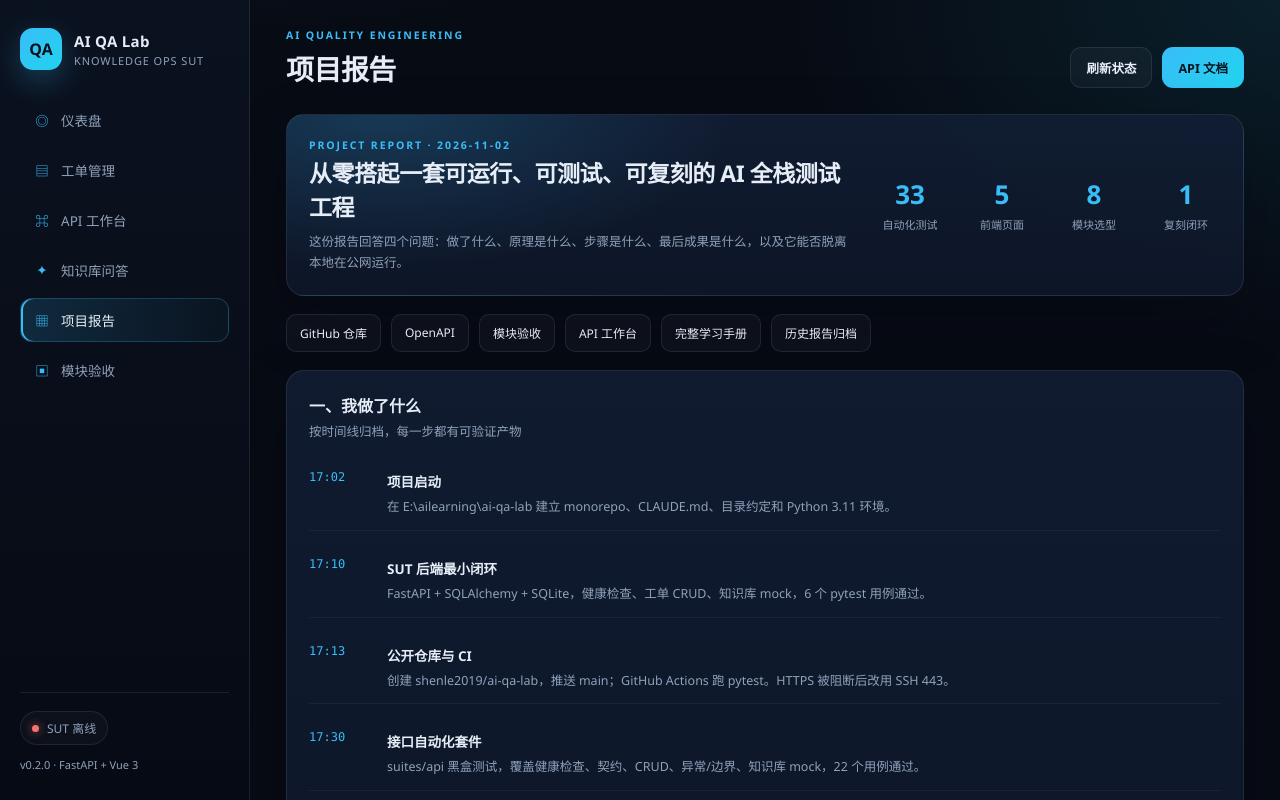
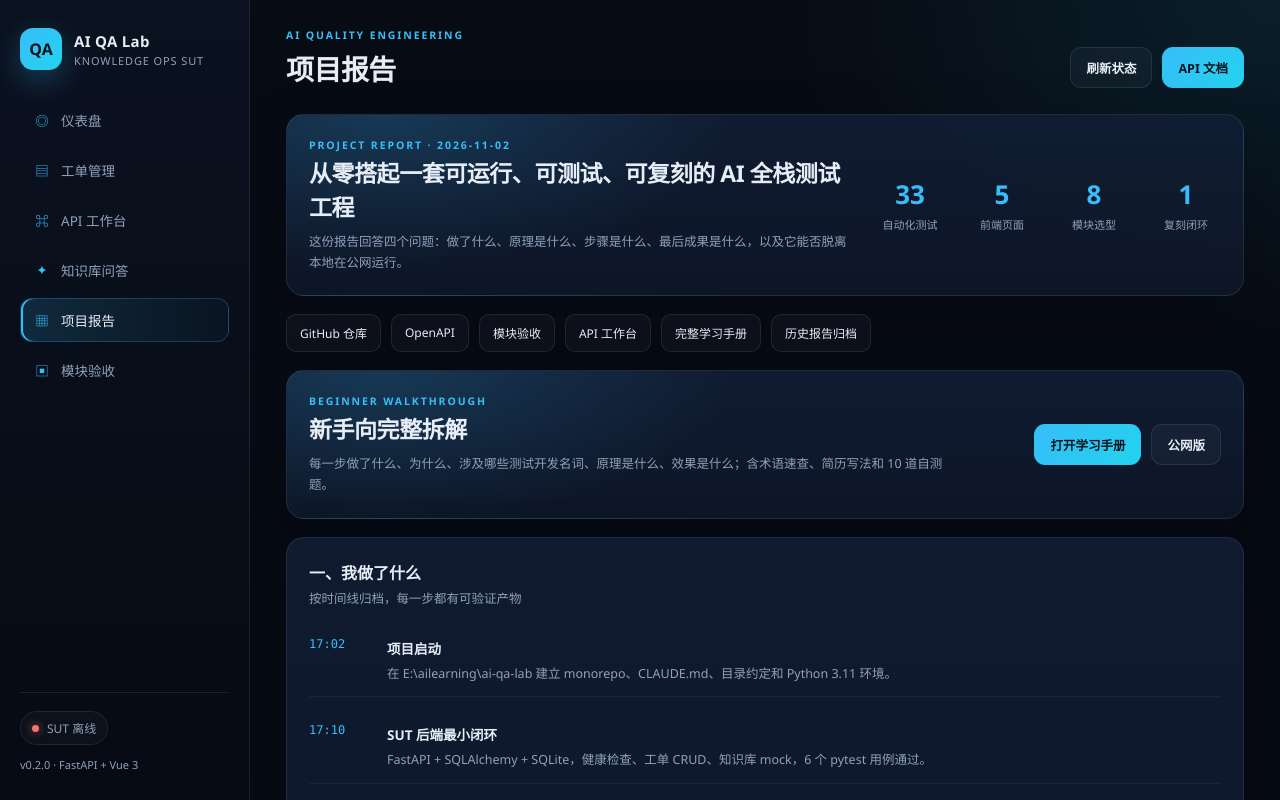
Before and after one commit to shenle2019/ai-qa-lab, a Vue app in the folder apps/sut/frontend/: page /#/report in a window 1280 px wide. Shown: the top 800 px of the page. Built offline with nearby package versions, Linux system fonts and the light colour scheme; no server answers.

Commit message:
feat(report): surface learning guide and serve it locally

```diff
--- a/apps/sut/frontend/src/style.css
+++ b/apps/sut/frontend/src/style.css
@@ -651,6 +651,13 @@ tbody tr:hover {
   gap: 22px;
 }
 
+.learning-actions {
+  display: flex;
+  flex-wrap: wrap;
+  gap: 10px;
+  justify-content: flex-end;
+}
+
 .hero-metrics div {
   min-width: 70px;
   text-align: center;
--- a/apps/sut/frontend/src/views/Report.vue
+++ b/apps/sut/frontend/src/views/Report.vue
@@ -77,9 +77,21 @@ const endpoints = [
       <a class="quick-link" href="/docs" target="_blank" rel="noreferrer">OpenAPI</a>
       <RouterLink to="/portfolio" class="quick-link">模块验收</RouterLink>
       <RouterLink to="/workbench" class="quick-link">API 工作台</RouterLink>
-      <a class="quick-link" href="https://shenle2019.github.io/ai-qa-lab/learning/" target="_blank" rel="noreferrer">完整学习手册</a>
+      <a class="quick-link" href="/learning/" target="_blank" rel="noreferrer">完整学习手册</a>
       <a class="quick-link" href="https://shenle2019.github.io/ai-qa-lab/reports/" target="_blank" rel="noreferrer">历史报告归档</a>
     </div>
+
+    <article class="hero card">
+      <div>
+        <p class="eyebrow">BEGINNER WALKTHROUGH</p>
+        <h2>新手向完整拆解</h2>
+        <p class="muted">每一步做了什么、为什么、涉及哪些测试开发名词、原理是什么、效果是什么；含术语速查、简历写法和 10 道自测题。</p>
+      </div>
+      <div class="learning-actions">
+        <a class="btn" href="/learning/" target="_blank" rel="noreferrer">打开学习手册</a>
+        <a class="btn ghost" href="https://shenle2019.github.io/ai-qa-lab/learning/" target="_blank" rel="noreferrer">公网版</a>
+      </div>
+    </article>
 
     <article class="card">
       <div class="card-head">
```
Also changed, not shown: 1 other file (tests, documents, lock files or other folders).
